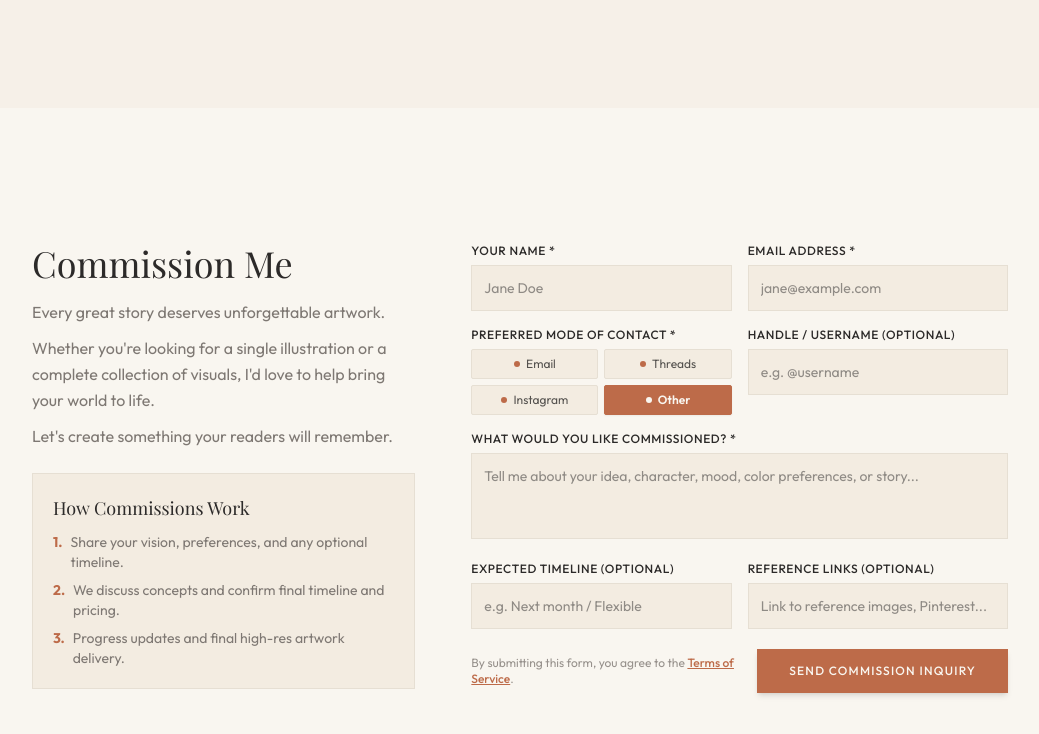
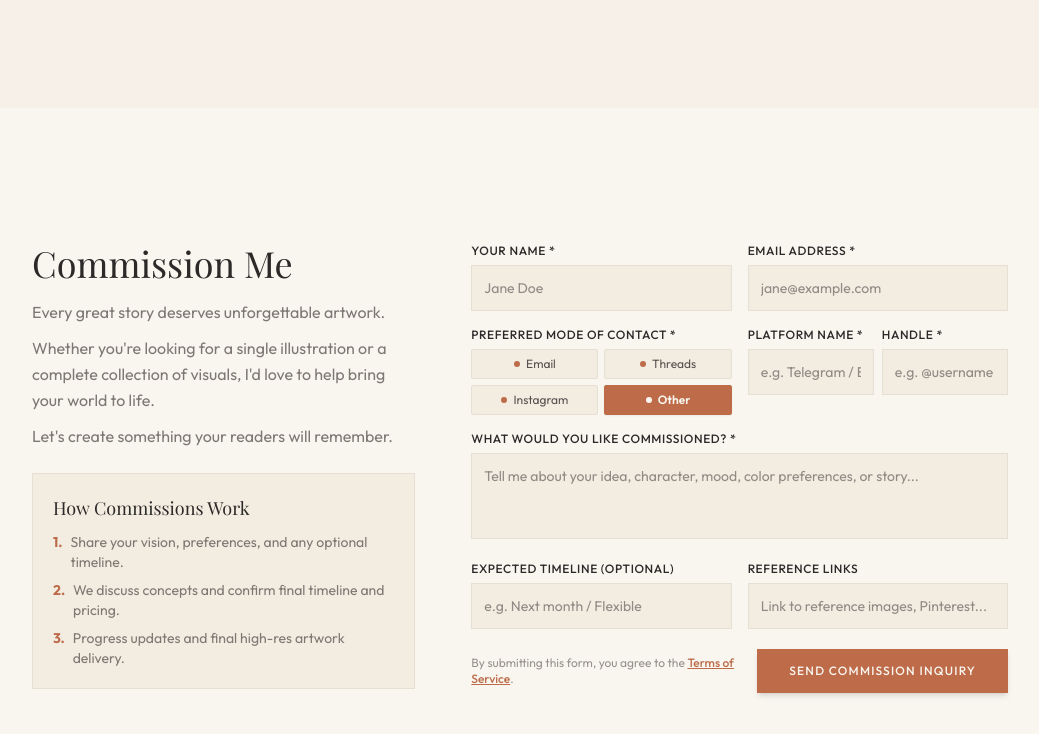
Before and after one commit to VV5456/chompify-portfolio, a Next.js app: page / in a window 1280 px wide. Both pictures are taken after a click on the button "Other". Shown: the part 5564-6298 px from the top of the page, without its empty margins (120-1159 px from the left). Built offline with nearby package versions, Linux system fonts and the light colour scheme; a web font is replaced by a local one.

Commit message:
Changed the optional and not optional setting for different platforms

```diff
--- a/src/components/sections/CommissionContact.tsx
+++ b/src/components/sections/CommissionContact.tsx
@@ -11,6 +11,7 @@ const formSchema = z.object({
   name: z.string().min(2, "Name is required"),
   email: z.string().email("Valid email is required"),
   preferredContactMethod: z.string().optional(),
+  customPlatform: z.string().optional(),
   contactHandle: z.string().optional(),
   idea: z.string().min(10, "Please tell me a little bit about your idea"),
   budget: z.string().optional(),
@@ -140,9 +141,21 @@ export default function CommissionContact({ selectedArtwork }: CommissionContact
                 </div>
               </div>
 
+              {selectedContactMethod === "Other" ? (
+                <div className="grid grid-cols-2 gap-2">
                   <div>
-                <label className="block text-xs uppercase tracking-wider text-text mb-1.5 font-medium">
-                  Handle / Username (Optional)
+                    <label className="block text-xs uppercase tracking-wider text-text mb-1.5 font-medium truncate">
+                      Platform Name *
+                    </label>
+                    <input
+                      {...register("customPlatform")}
+                      className="w-full bg-surface border border-border p-3 text-sm focus:outline-none focus:border-primary transition-colors"
+                      placeholder="e.g. Telegram / Bluesky"
+                    />
+                  </div>
+                  <div>
+                    <label className="block text-xs uppercase tracking-wider text-text mb-1.5 font-medium truncate">
+                      Handle *
                     </label>
                     <input
                       {...register("contactHandle")}
@@ -150,6 +163,19 @@ export default function CommissionContact({ selectedArtwork }: CommissionContact
                       placeholder="e.g. @username"
                     />
                   </div>
+                </div>
+              ) : (
+                <div>
+                  <label className="block text-xs uppercase tracking-wider text-text mb-1.5 font-medium">
+                    {selectedContactMethod === "Email" ? "Handle (Optional)" : "Handle *"}
+                  </label>
+                  <input
+                    {...register("contactHandle")}
+                    className="w-full bg-surface border border-border p-3 text-sm focus:outline-none focus:border-primary transition-colors"
+                    placeholder="e.g. @username"
+                  />
+                </div>
+              )}
             </div>
 
             <div>
@@ -174,7 +200,7 @@ export default function CommissionContact({ selectedArtwork }: CommissionContact
               </div>
 
               <div>
-                <label className="block text-xs uppercase tracking-wider text-text mb-1.5 font-medium">Reference Links (Optional)</label>
+                <label className="block text-xs uppercase tracking-wider text-text mb-1.5 font-medium">Reference Links</label>
                 <input
                   {...register("referenceArtwork")}
                   className="w-full bg-surface border border-border p-3 text-sm focus:outline-none focus:border-primary transition-colors"
```
Lines whose indentation alone changed are shown as unchanged.
